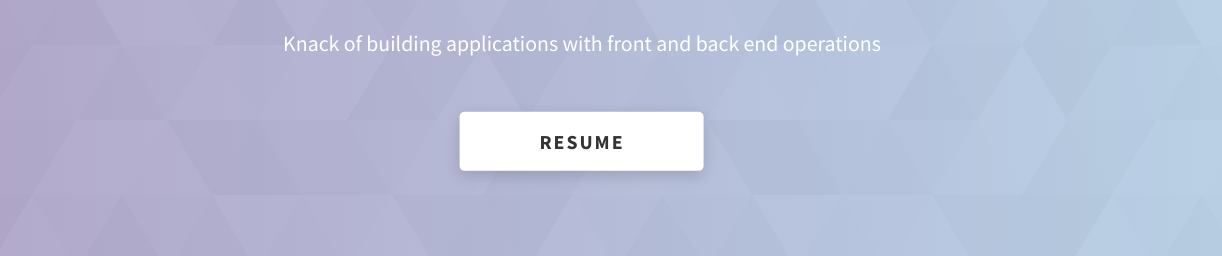
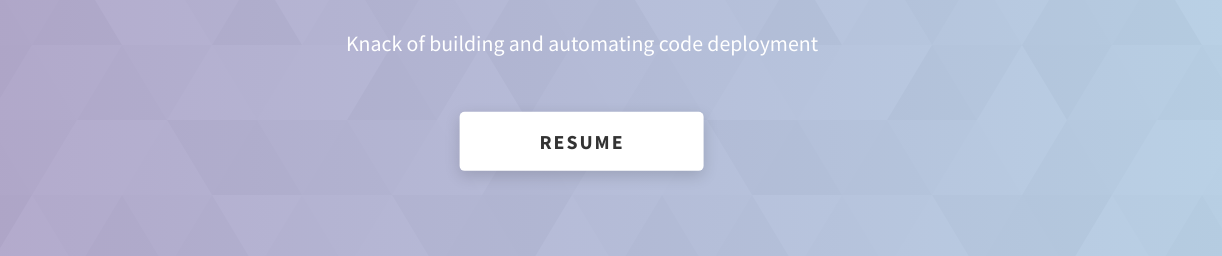
Before and after one commit to praneeth-balamurugan/Portfolio, a plain HTML site: page index.html in a window 1280 px wide. Shown: the part 405-661 px from the top of the page, 58-1280 px from the left. Drawn offline with Linux system fonts and the light colour scheme.

Commit message:
refactored

```diff
--- a/index.html
+++ b/index.html
@@ -92,8 +92,7 @@
         <h1 class="heading-primary">Hello!!! My name is Praneeth</h1>
         <div class="home-hero__info">
           <p class="text-primary">
-            Knack of building applications with front and back end operations
-          </p>
+            Knack of building and automating code deployment          </p>
         </div>
         <div class="home-hero__cta">
           <a href="./assets/resume.pdf" download class="btn btn--bg">Resume </a>
```
